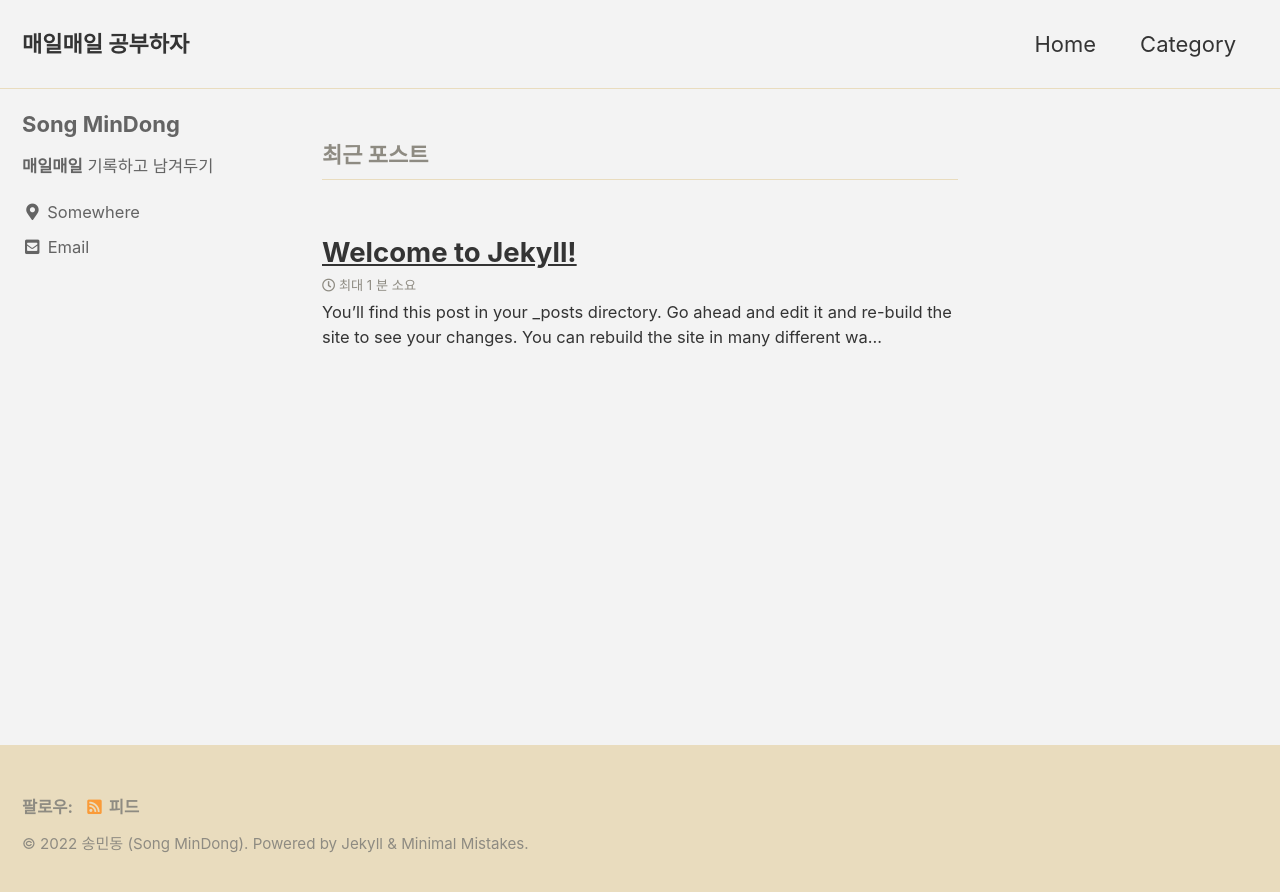
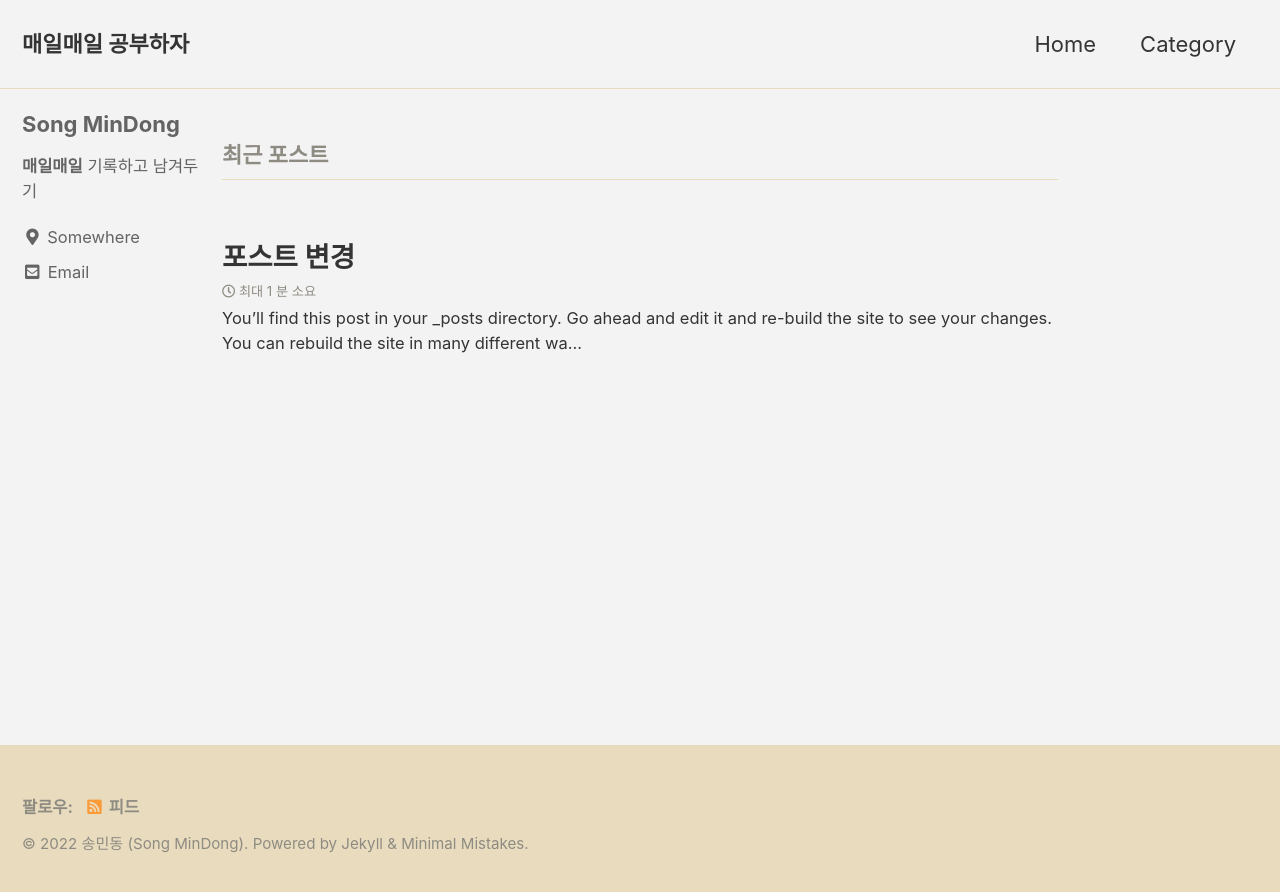
Before and after one commit to SMJminjeong/SMJ.minjeong, a Jekyll site: the page built from index.html, in a window 1280 px wide. Shown: the top 892 px of the page. Built offline with Jekyll 4.4.1, drawn with Linux system fonts in a browser that asks for light colours; cached includes are drawn as plain includes; some web fonts are replaced; the list of posts is cut into pages by our own code.

Commit message:
favicon설정 , 사이드바 크기 줄이기, 폰트변경, 카테고리 추가

```diff
--- a/_includes/head/custom.html
+++ b/_includes/head/custom.html
@@ -1,5 +1,11 @@
 <!-- start custom head snippets -->
 
 <!-- insert favicons. use https://realfavicongenerator.net/ -->
+<link rel="apple-touch-icon" sizes="180x180" href="/apple-touch-icon.png">
+<link rel="icon" type="image/png" sizes="32x32" href="/favicon-32x32.png">
+<link rel="icon" type="image/png" sizes="16x16" href="/favicon-16x16.png">
+<link rel="manifest" href="/site.webmanifest">
+<meta name="msapplication-TileColor" content="#da532c">
+<meta name="theme-color" content="#ffffff">
 
 <!-- end custom head snippets -->
--- a/_posts/2022-07-06-welcome-to-jekyll.markdown
+++ b/_posts/2022-07-06-welcome-to-jekyll.markdown
@@ -1,6 +1,6 @@
 ---
 layout: post
-title:  "Welcome to Jekyll!"
+title:  "포스트 변경"
 date:   2022-07-06 19:45:38 +0900
 categories: jekyll update
 ---
--- a/_sass/minimal-mistakes/_base.scss
+++ b/_sass/minimal-mistakes/_base.scss
@@ -126,6 +126,8 @@ blockquote {
 /* links */
 
 a {
+  text-decoration: none;
+
   &:focus {
     @extend %tab-focus;
   }
--- a/_sass/minimal-mistakes/_variables.scss
+++ b/_sass/minimal-mistakes/_variables.scss
@@ -14,7 +14,7 @@ $indent-var: 1.3em !default;
 
 /* system typefaces */
 $serif: Georgia, Times, serif !default;
-$sans-serif: -apple-system, BlinkMacSystemFont, "Roboto", "Segoe UI",
+$sans-serif: -apple-system, BlinkMacSystemFont, "Gowun Batang", "Roboto", "Segoe UI",
   "Helvetica Neue", "Lucida Grande", Arial, sans-serif !default;
 $monospace: Monaco, Consolas, "Lucida Console", monospace !default;
 
@@ -155,9 +155,9 @@ $max-width: $x-large !default;
    Grid
    ========================================================================== */
 
-$right-sidebar-width-narrow: 200px !default;
-$right-sidebar-width: 300px !default;
-$right-sidebar-width-wide: 400px !default;
+$right-sidebar-width-narrow: 100px !default; //default 200 px
+$right-sidebar-width: 200px !default; //default 300 px
+$right-sidebar-width-wide: 250px !default; //default 400 px
 
 /*
    Other
--- a/assets/css/main.scss
+++ b/assets/css/main.scss
@@ -7,3 +7,5 @@ search: false
 
 @import "minimal-mistakes/skins/{{ site.minimal_mistakes_skin | default: 'default' }}"; // skin
 @import "minimal-mistakes"; // main partials
+
+@import url('https://fonts.googleapis.com/css2?family=Gowun+Batang&display=swap');
```
Also changed, not shown: favicon_package_v0.16/browserconfig.xml (added, +9 -0 lines), assets/logo.ico (added), favicon_package_v0.16/android-chrome-192x192.png (added), favicon_package_v0.16/android-chrome-512x512.png (added), favicon_package_v0.16/apple-touch-icon.png (added), favicon_package_v0.16/favicon-16x16.png (added), favicon_package_v0.16/favicon-32x32.png (added), favicon_package_v0.16/favicon.ico (added), favicon_package_v0.16/mstile-150x150.png (added), favicon_package_v0.16/site.webmanifest (added).
